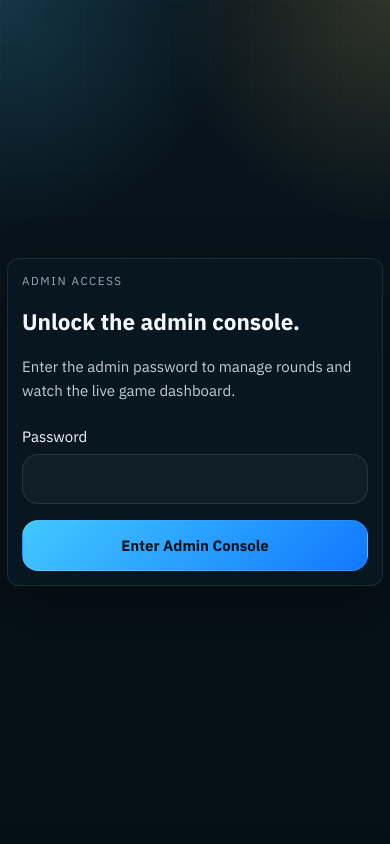
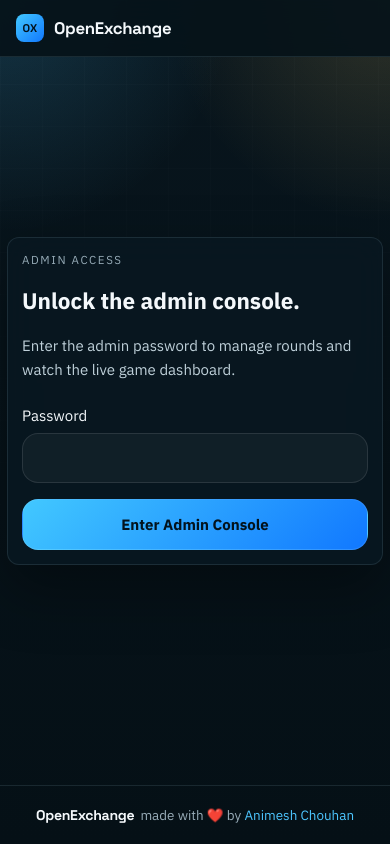
Before and after one commit to animesh-chouhan/openexchange, a FastAPI app: page /admin in a window 390 px wide. Run offline with FastAPI, Linux system fonts and the light colour scheme.

Commit message:
feat: add navbar, footer, admin layout, and P&L display
UI:
- Add sticky topnav with OX brand mark across all pages
- Add centered footer with OpenExchange brand and credit link on all pages
- Move admin controls into navbar; user page keeps status pills in hero
- Fix admin dashboard grid: chart + leaderboard side-by-side, leaderboard spans both rows, order book below
- Fix footer floating up by making body flex column and page-shell flex:1
- Admin navbar wraps to two rows on mobile (≤860px)

P&L:
- Track initial_cash on Trader to compute P&L
- Expose pnl field in leaderboard and profile API responses
- Render P&L with sign, currency, and percentage in admin leaderboard and user profile panel

Co-Authored-By: Claude Sonnet 4.6 <noreply@anthropic.com>

```diff
--- a/app/main.py
+++ b/app/main.py
@@ -251,6 +251,7 @@ def get_active_leaderboard_entries(limit: int | None = 10):
             "cash": trader.cash,
             "holdings": trader.holdings,
             "portfolio_value": trader.portfolio_value,
+            "pnl": trader.portfolio_value - trader.initial_cash,
         }
         for trader in leaderboard
     ]
@@ -283,6 +284,7 @@ def get_active_leaderboard_and_profile(username: str | None, limit: int = 14):
                     "cash": trader.cash,
                     "holdings": trader.holdings,
                     "portfolio_value": trader.portfolio_value,
+                    "pnl": trader.portfolio_value - trader.initial_cash,
                 }
             )
         if username and trader.name == username:
@@ -291,6 +293,7 @@ def get_active_leaderboard_and_profile(username: str | None, limit: int = 14):
                 "cash": trader.cash,
                 "holdings": trader.holdings,
                 "portfolio_value": trader.portfolio_value,
+                "pnl": trader.portfolio_value - trader.initial_cash,
                 "rank": index,
                 "total_players": total_players,
             }
--- a/app/static/style.css
+++ b/app/static/style.css
@@ -16,9 +16,75 @@
     box-sizing: border-box;
 }
 
+.topnav {
+    position: sticky;
+    top: 0;
+    z-index: 100;
+    border-bottom: 1px solid var(--panel-border);
+    background: rgba(6, 19, 26, 0.92);
+    backdrop-filter: blur(20px);
+    -webkit-backdrop-filter: blur(20px);
+}
+
+.topnav-inner {
+    width: min(1680px, calc(100% - 32px));
+    margin: 0 auto;
+    height: 56px;
+    display: flex;
+    align-items: center;
+    justify-content: space-between;
+    gap: 16px;
+}
+
+.topnav-brand {
+    display: flex;
+    align-items: center;
+    gap: 10px;
+    text-decoration: none;
+    color: var(--text);
+    font-family: "Space Grotesk", sans-serif;
+    font-weight: 700;
+    font-size: 1.05rem;
+    letter-spacing: -0.02em;
+    white-space: nowrap;
+    flex-shrink: 0;
+}
+
+.topnav-mark {
+    width: 28px;
+    height: 28px;
+    border-radius: 8px;
+    background: linear-gradient(135deg, #42c8ff, #1178ff);
+    display: inline-grid;
+    place-items: center;
+    font-size: 0.7rem;
+    font-weight: 900;
+    color: #03131d;
+    letter-spacing: 0.02em;
+    font-family: "Space Grotesk", sans-serif;
+    flex-shrink: 0;
+}
+
+.topnav-links {
+    display: flex;
+    align-items: center;
+    gap: 8px;
+    overflow-x: auto;
+    overflow-y: hidden;
+    -webkit-overflow-scrolling: touch;
+    scrollbar-width: none;
+    padding-bottom: 0;
+}
+
+.topnav-links::-webkit-scrollbar {
+    display: none;
+}
+
 body {
     margin: 0;
     min-height: 100vh;
+    display: flex;
+    flex-direction: column;
     font-family: "IBM Plex Sans", sans-serif;
     color: var(--text);
     background:
@@ -27,7 +93,9 @@ body {
         linear-gradient(180deg, #08151d 0%, #051016 100%);
 }
 
-.page-login {
+
+.page-login .auth-shell {
+    flex: 1;
     display: grid;
     place-items: center;
 }
@@ -46,7 +114,8 @@ body::before {
 .page-shell {
     width: min(1680px, calc(100% - 32px));
     margin: 0 auto;
-    padding: 40px 0 52px;
+    padding: 20px 0 52px;
+    flex: 1;
 }
 
 .auth-shell {
@@ -1029,6 +1091,41 @@ input {
     touch-action: manipulation;
 }
 
+.site-footer {
+    border-top: 1px solid var(--panel-border);
+    padding: 20px 0;
+    margin-top: 40px;
+}
+
+.site-footer-inner {
+    width: min(1680px, calc(100% - 32px));
+    margin: 0 auto;
+    display: flex;
+    align-items: center;
+    justify-content: center;
+    gap: 6px;
+    color: var(--muted);
+    font-size: 0.84rem;
+}
+
+.site-footer-brand {
+    text-decoration: none;
+    color: var(--text);
+    font-family: "Space Grotesk", sans-serif;
+    font-weight: 700;
+    font-size: 0.88rem;
+    letter-spacing: -0.02em;
+}
+
+.site-footer-link {
+    color: var(--accent);
+    text-decoration: none;
+}
+
+.site-footer-link:hover {
+    text-decoration: underline;
+}
+
 @keyframes pulse {
     0% { box-shadow: 0 0 0 0 rgba(41, 196, 138, 0.55); }
     70% { box-shadow: 0 0 0 10px rgba(41, 196, 138, 0); }
--- a/app/templates/admin_login.html
+++ b/app/templates/admin_login.html
@@ -1,15 +1,28 @@
 <!DOCTYPE html>
 <html lang="en">
+
 <head>
     <meta charset="UTF-8">
     <meta name="viewport" content="width=device-width, initial-scale=1.0">
     <title>Admin Login</title>
     <link rel="preconnect" href="https://fonts.googleapis.com">
     <link rel="preconnect" href="https://fonts.gstatic.com" crossorigin>
-    <link href="https://fonts.googleapis.com/css2?family=IBM+Plex+Sans:wght@400;500;600;700&family=Space+Grotesk:wght@500;700&display=swap" rel="stylesheet">
+    <link
+        href="https://fonts.googleapis.com/css2?family=IBM+Plex+Sans:wght@400;500;600;700&family=Space+Grotesk:wght@500;700&display=swap"
+        rel="stylesheet">
     <link rel="stylesheet" href="/static/style.css">
 </head>
+
 <body class="page-login">
+    <nav class="topnav">
+        <div class="topnav-inner">
+            <a class="topnav-brand" href="/">
+                <span class="topnav-mark">OX</span>
+                <span class="topnav-brand-label">OpenExchange</span>
+            </a>
+        </div>
+    </nav>
+
     <div class="page-shell auth-shell">
         <section class="panel auth-panel">
             <p class="eyebrow">Admin access</p>
@@ -25,6 +38,15 @@
             </form>
         </section>
     </div>
+
+    <footer class="site-footer">
+        <div class="site-footer-inner">
+            <a class="site-footer-brand" href="/">OpenExchange</a>
+            <span>made with ❤️ by <a class="site-footer-link" href="https://animeshchouhan.com" target="_blank"
+                    rel="noopener">Animesh Chouhan</a></span>
+        </div>
+    </footer>
+
     <script>
         document.getElementById("admin-login-form").addEventListener("submit", async (event) => {
             event.preventDefault();
@@ -47,4 +69,5 @@
         });
     </script>
 </body>
+
 </html>
--- a/engine/simulation.py
+++ b/engine/simulation.py
@@ -14,6 +14,7 @@ logger = logging.getLogger(__name__)
 class Trader:
     def __init__(self, name, initial_cash=100000):
         self.name = name
+        self.initial_cash = initial_cash
         self.cash = initial_cash
         self.holdings = 0  # Number of shares
         self.portfolio_value = initial_cash
```
Also changed, not shown: other parts of app/static/style.css (+31 -21 lines), app/static/script.js (+26 -1 lines), app/templates/admin.html (+51 -46 lines), app/templates/index.html (+17 -0 lines), app/templates/login.html (+17 -0 lines), app/templates/user.html (+20 -3 lines).
